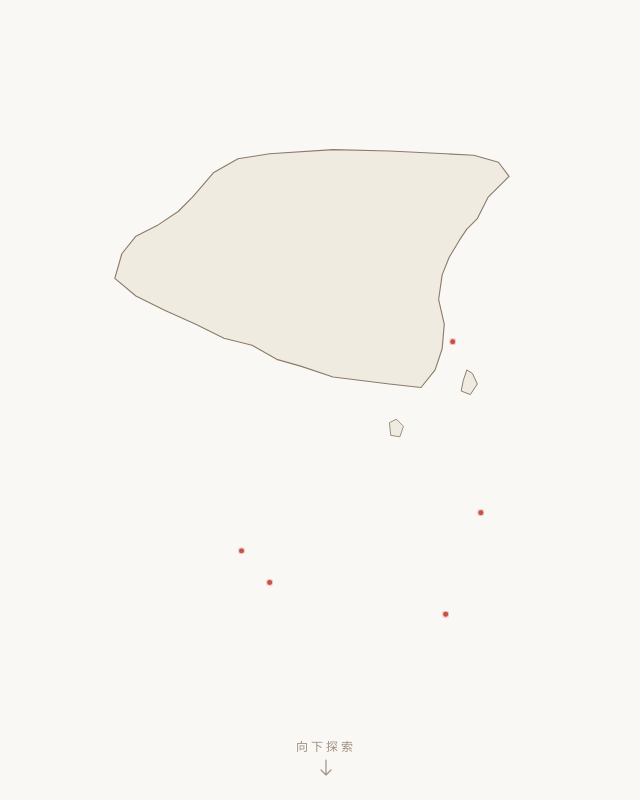
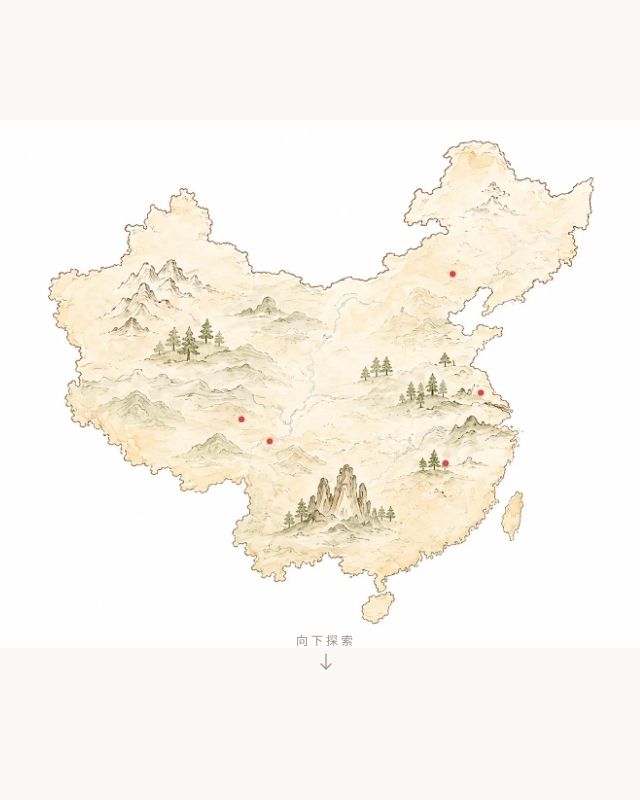
Before and after one commit to litgogo/footprint, a Next.js app: page /footprint/ in a window 1280 px wide. Shown: the part 680-1480 px from the top of the page, without its empty margins (314-954 px from the left). Built offline with nearby package versions, Linux system fonts and the light colour scheme.

Commit message:
feat: 替换首页为手绘地图图片 + SVG标记叠加层

```diff
--- a/src/components/HandDrawnMap.tsx
+++ b/src/components/HandDrawnMap.tsx
@@ -3,21 +3,6 @@
 import { useState } from "react";
 import { useRouter } from "next/navigation";
 import { cities, City } from "@/data/cities";
-
-// 简化手绘风格中国地图轮廓 (viewBox 1000x900)
-const CHINA_OUTLINE =
-  "M 340,75 L 375,55 L 420,48 L 510,42 L 590,44 L 710,50 L 745,60 " +
-  "L 760,80 L 730,110 L 715,140 L 700,155 L 690,170 L 675,195 " +
-  "L 665,220 L 660,255 L 668,290 L 665,325 L 655,355 L 635,380 " +
-  "L 590,375 L 550,370 L 510,365 L 465,350 L 430,340 L 395,320 " +
-  "L 355,310 L 315,290 L 270,270 L 230,250 L 200,225 " +
-  "L 210,190 L 230,165 L 260,150 L 290,130 L 310,110 Z";
-
-const TAIWAN_OUTLINE =
-  "M 695,370 L 700,355 L 708,360 L 715,375 L 705,390 L 692,385 Z";
-
-const HAINAN_OUTLINE =
-  "M 590,430 L 600,425 L 610,435 L 605,450 L 592,448 Z";
 
 export default function HandDrawnMap() {
   const router = useRouter();
@@ -25,31 +10,23 @@ export default function HandDrawnMap() {
 
   return (
     <div className="relative w-full max-w-[720px] mx-auto px-2">
-      {/* SVG 地图 */}
+      {/* 地图图片 + SVG 标记叠加层 */}
+      <div className="relative w-full">
+        {/* 底图 */}
+        <img
+          src="/photos/china-map.webp"
+          alt="中国足迹地图"
+          className="w-full h-auto"
+          loading="eager"
+        />
+
+        {/* SVG 交互覆盖层 — viewBox 匹配图片比例 1448:1086 ≈ 1000:750 */}
         <svg
-        viewBox="0 0 1000 900"
-        className="w-full h-auto"
-        aria-label="足迹地图 — 中国"
+          viewBox="0 0 1000 750"
+          className="absolute inset-0 w-full h-full"
+          aria-label="足迹标记"
         >
           <defs>
-          {/* 手绘滤镜 */}
-          <filter id="handDrawn" x="-5%" y="-5%" width="110%" height="110%">
-            <feTurbulence
-              type="fractalNoise"
-              baseFrequency="0.015"
-              numOctaves="3"
-              result="noise"
-            />
-            <feDisplacementMap
-              in="SourceGraphic"
-              in2="noise"
-              scale="1.5"
-              xChannelSelector="R"
-              yChannelSelector="G"
-            />
-          </filter>
-
-          {/* 微光滤镜 */}
             <filter id="softGlow">
               <feGaussianBlur stdDeviation="2.5" result="blur" />
               <feMerge>
@@ -59,44 +36,13 @@ export default function HandDrawnMap() {
             </filter>
           </defs>
 
-        {/* 底色 */}
-        <rect width="1000" height="900" fill="transparent" />
-
-        {/* 大陆轮廓 */}
-        <path
-          d={CHINA_OUTLINE}
-          fill="#f0ebe0"
-          stroke="#8c7b6b"
-          strokeWidth="1.6"
-          strokeLinejoin="round"
-          strokeLinecap="round"
-          style={{ filter: "url(#handDrawn)" }}
-        />
-
-        {/* 台湾 */}
-        <path
-          d={TAIWAN_OUTLINE}
-          fill="#f0ebe0"
-          stroke="#8c7b6b"
-          strokeWidth="1.4"
-          strokeLinejoin="round"
-          style={{ filter: "url(#handDrawn)" }}
-        />
-
-        {/* 海南 */}
-        <path
-          d={HAINAN_OUTLINE}
-          fill="#f0ebe0"
-          stroke="#8c7b6b"
-          strokeWidth="1.2"
-          strokeLinejoin="round"
-          style={{ filter: "url(#handDrawn)" }}
-        />
-
-        {/* 城市标记点 */}
           {cities.map((city) => {
             const isHovered = hovered === city.slug;
-          const dotOpacity = hovered === null ? 1 : isHovered ? 1 : 0.25;
+            const dotOpacity = hovered === null ? 1 : isHovered ? 1 : 0.3;
+
+            // 坐标适配：原 coords 基于 900 高，映射到 750 高
+            const cx = city.coordinates.x;
+            const cy = (city.coordinates.y * 750) / 900;
 
             return (
               <g
@@ -107,23 +53,23 @@ export default function HandDrawnMap() {
                 onClick={() => router.push(city.route)}
                 className="cursor-pointer"
               >
-              {/* 外圈微光 (hover 时可见) */}
+                {/* 外圈微光 */}
                 <circle
-                cx={`${city.coordinates.x}%`}
-                cy={`${city.coordinates.y}%`}
-                r={isHovered ? 14 : 8}
+                  cx={`${cx}%`}
+                  cy={`${cy}%`}
+                  r={isHovered ? 16 : 9}
                   fill="none"
                   stroke="#c75146"
                   strokeWidth="0.8"
-                opacity={isHovered ? 0.3 : 0}
+                  opacity={isHovered ? 0.35 : 0}
                   style={{ transition: "all 0.35s ease" }}
                 />
 
-              {/* 实心标记点 */}
+                {/* 标记点 */}
                 <circle
-                cx={`${city.coordinates.x}%`}
-                cy={`${city.coordinates.y}%`}
-                r={isHovered ? 5 : 3.5}
+                  cx={`${cx}%`}
+                  cy={`${cy}%`}
+                  r={isHovered ? 5.5 : 4}
                   fill="#c75146"
                   filter="url(#softGlow)"
                   style={{ transition: "r 0.35s ease" }}
@@ -132,6 +78,7 @@ export default function HandDrawnMap() {
             );
           })}
         </svg>
+      </div>
 
       {/* Hover 浮层卡片 */}
       {hovered && (
@@ -142,23 +89,23 @@ export default function HandDrawnMap() {
 }
 
 function HoverCard({ city }: { city: City }) {
+  const cy = (city.coordinates.y * 750) / 900;
   return (
     <div
-      className="absolute z-20 pointer-events-none bg-white/95 backdrop-blur-sm border border-[#e0d6c5] rounded-lg p-4 shadow-lg min-w-[180px]"
+      className="absolute z-20 pointer-events-none bg-white/95 backdrop-blur-sm border border-[#e0d6c5] rounded-lg p-3.5 shadow-lg min-w-[170px]"
       style={{
-        left: `calc(${city.coordinates.x}% + 12px)`,
-        top: `calc(${city.coordinates.y}% - 60px)`,
-        transform: "translateX(0)",
+        left: `calc(${city.coordinates.x}% + 10px)`,
+        top: `calc(${cy}% - 55px)`,
       }}
     >
-      <div className="text-xs text-[#a09080] mb-1">{city.date}</div>
+      <div className="text-[10px] text-[#a09080] mb-0.5">{city.date}</div>
       <div className="font-serif text-sm font-medium text-[#4a3728]">
         {city.name}
       </div>
-      <div className="flex gap-3 mt-2 text-[10px] text-[#8c7b6b]">
-        <span>🧩 {city.fragments.length} 碎片</span>
-        <span>💭 {city.feelings.length} 感受</span>
-        <span>🧠 {city.thoughts.length} 思考</span>
+      <div className="flex gap-3 mt-1.5 text-[10px] text-[#8c7b6b]">
+        <span>🧩 {city.fragments.length}</span>
+        <span>💭 {city.feelings.length}</span>
+        <span>🧠 {city.thoughts.length}</span>
       </div>
     </div>
   );
```
Also changed, not shown: public/photos/china-map.webp (added). Lines whose indentation alone changed are shown as unchanged.
